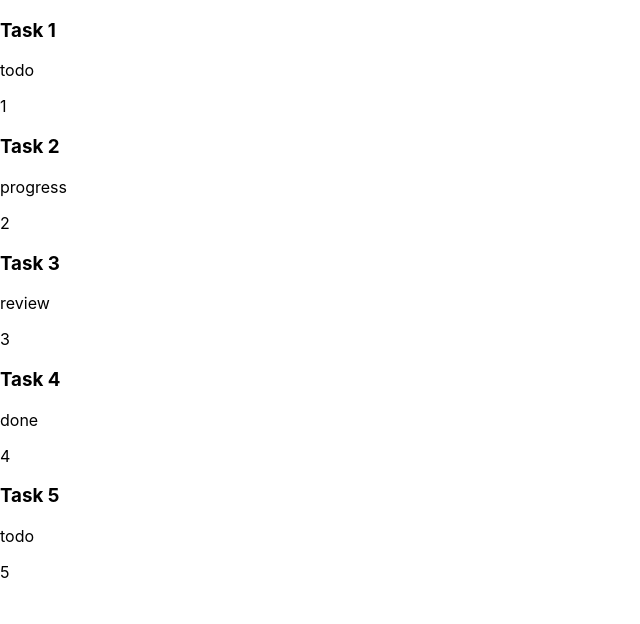
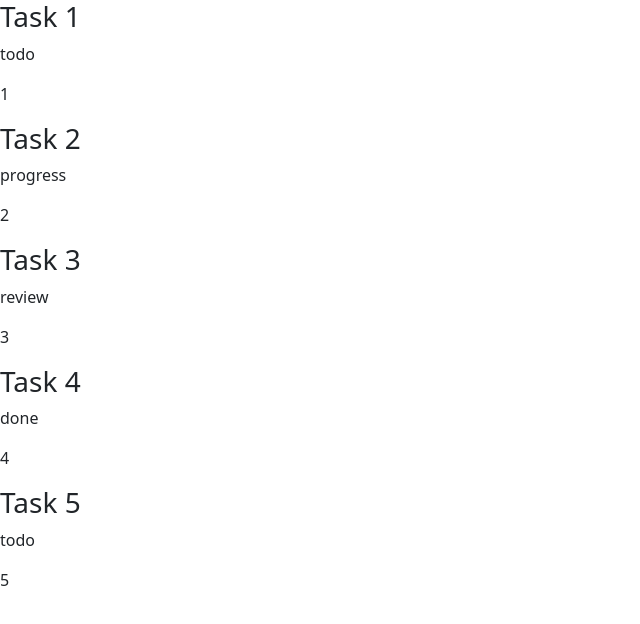
Before and after one commit to SempaiDarcy/lesson-monday, a React (Create React App) app: page / in a window 1280 px wide. Shown: the top 624 px of the page, without its empty margins (0-640 px from the left). Built offline with nearby package versions, Linux system fonts and the light colour scheme.

Commit message:
Kanban-bootstrap

```diff
--- a/package.json
+++ b/package.json
@@ -12,6 +12,7 @@
     "@types/react-dom": "^18.0.7",
     "@types/styled-components": "^5.1.26",
     "@types/uuid": "^8.3.4",
+    "bootstrap": "^5.2.3",
     "react": "^18.2.0",
     "react-dom": "^18.2.0",
     "react-scripts": "5.0.1",
--- /dev/null
+++ b/src/Components/Tuesday/TuesdayPractice/Kanban-App/Kanban.css
@@ -0,0 +1 @@
+@import 'bootstrap/dist/css/bootstrap.css';
--- a/src/Components/Tuesday/TuesdayPractice/Kanban-App/Kanban.tsx
+++ b/src/Components/Tuesday/TuesdayPractice/Kanban-App/Kanban.tsx
@@ -1,5 +1,6 @@
 import React, {useState} from 'react';
 import Column from "./Column";
+import './Kanban.css'
 //kanban application
 //kanban statuses
 
@@ -19,8 +20,8 @@ const initialTasks = [
     {id: 5, title: 'Task 5', status: 'todo', priority: 5},
 ]
 const Kanban = () => {
+
     const [tasks, setTasks] = useState(initialTasks)
-
 
     return (
         <div>
```
Also changed, not shown: src/index.css (line endings or trailing spaces), 1 other file (tests, documents, lock files or other folders).
